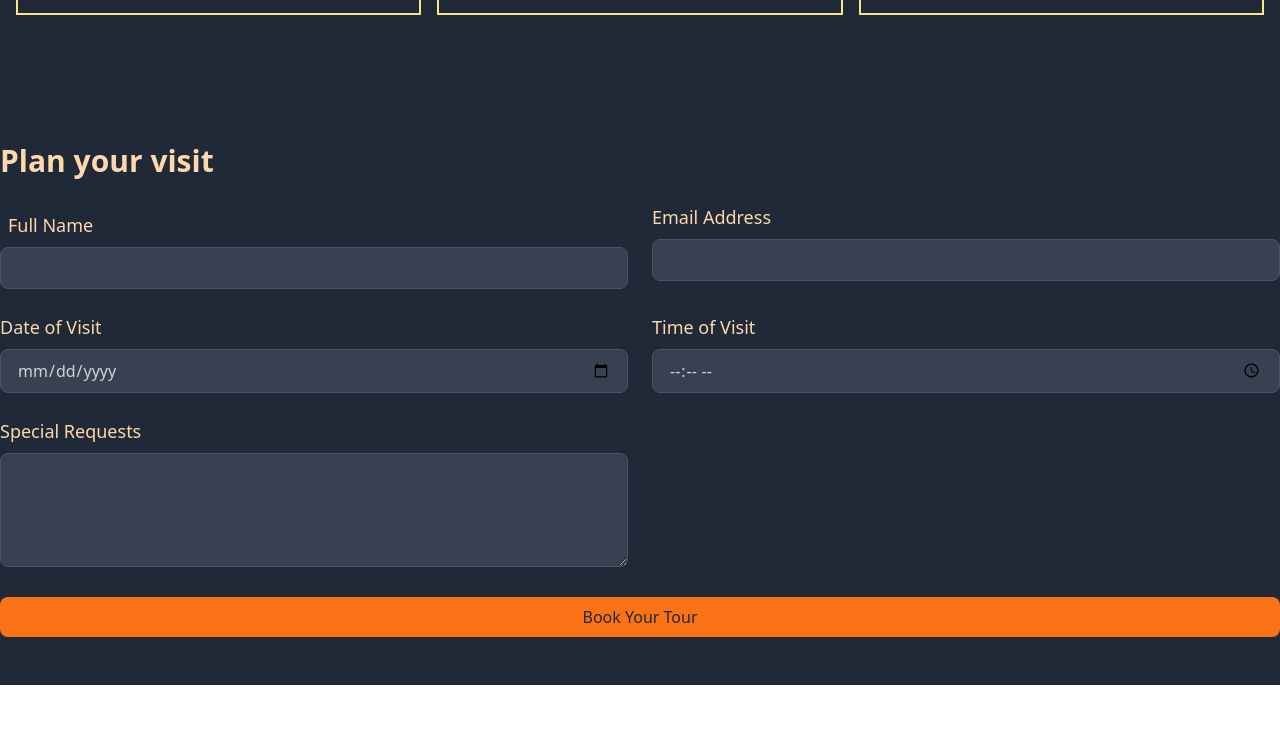
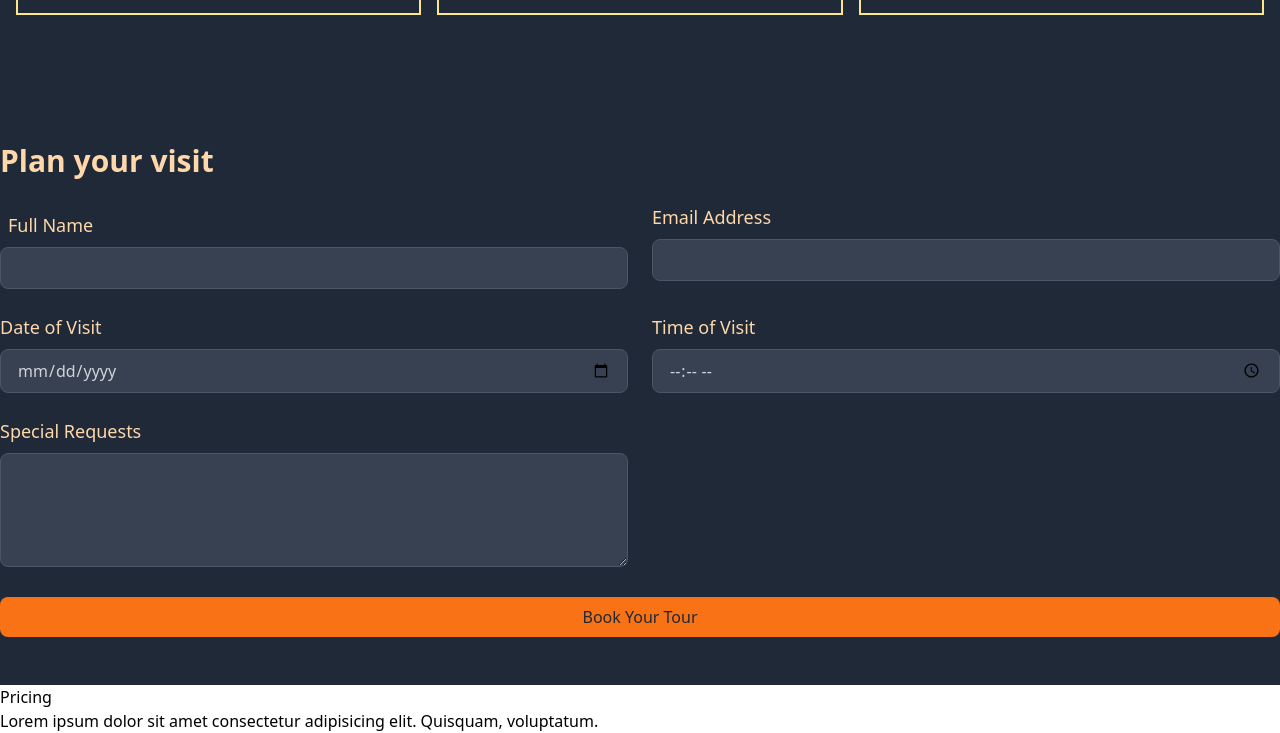
Before and after one commit to Malekzie/cpnt201-a3, a plain HTML site: page index.html in a window 1280 px wide. Shown: the part 1932-2665 px from the top of the page. Before the commit the page ends 2617 px from the top, so only its background shows below. Drawn offline with nearby package versions, Linux system fonts and the light colour scheme.

Commit message:
starting layout for Pricing Admission Section

```diff
--- a/index.html
+++ b/index.html
@@ -115,10 +115,10 @@
       </div>
     </section>
     <!-- Pricing Section -->
-    <!-- <section>
+    <section>
       <h2>Pricing</h2>
       <p>Lorem ipsum dolor sit amet consectetur adipisicing elit. Quisquam, voluptatum.</p>
-    </section> -->
+    </section>
     <!-- About Us Section -->
     <!-- <section>
       <h2>About Us</h2>
```
